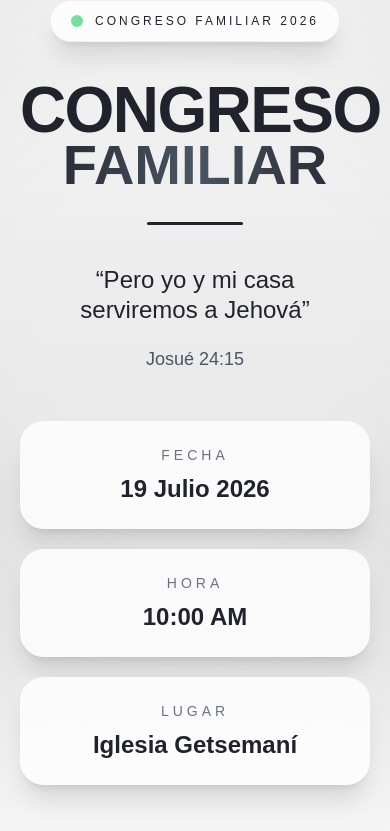
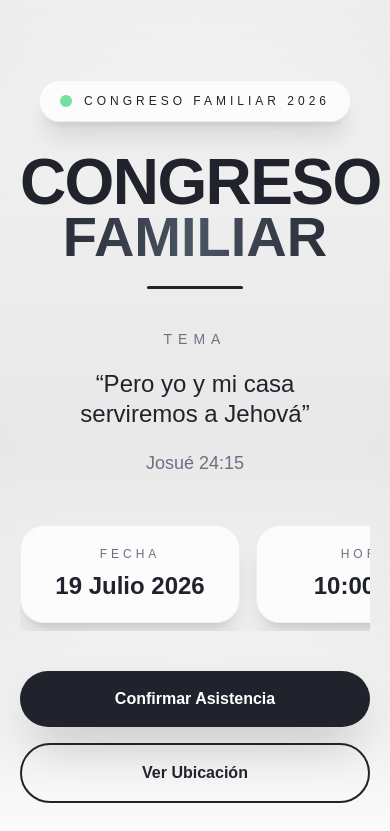
Before and after one commit to ulisesexe/congreso-familiar, a Next.js app: page / in a window 390 px wide. Shown: the top 831 px of the page. Built offline with nearby package versions, Linux system fonts and the light colour scheme.

Commit message:
Mejoras responsive heo

```diff
--- a/app/page.tsx
+++ b/app/page.tsx
@@ -7,19 +7,16 @@ export default function Home() {
     <main className="bg-[#D9D9D9] text-[#20232C]">
 
 {/* HERO */}
-
-<section className="relative min-h-screen overflow-hidden bg-gradient-to-b from-[#ECECEC] via-[#D9D9D9] to-white flex items-center justify-center px-5 md:px-8">
+<section className="relative min-h-screen overflow-hidden bg-gradient-to-b from-[#ECECEC] via-[#D9D9D9] to-white flex items-center justify-center px-5 py-20">
 
   {/* Glow */}
-
-  <div className="absolute top-0 left-1/2 -translate-x-1/2 w-[600px] h-[600px] bg-white/40 blur-3xl rounded-full" />
+  <div className="absolute top-0 left-1/2 -translate-x-1/2 w-[700px] h-[700px] bg-white/40 blur-3xl rounded-full" />
 
   <motion.div
     initial={{ opacity: 0, y: 60 }}
     animate={{ opacity: 1, y: 0 }}
     transition={{ duration: 1 }}
     className="relative z-10 w-full max-w-7xl text-center"
-
   >
 
     {/* Badge */}
@@ -44,10 +41,9 @@ className="relative z-10 w-full max-w-7xl text-center"
         className="
           text-xs
           md:text-sm
+          uppercase
+          tracking-[4px]
           font-medium
-      uppercase
-      tracking-[3px]
-      md:tracking-[5px]
         "
       >
         Congreso Familiar 2026
@@ -55,7 +51,7 @@ className="relative z-10 w-full max-w-7xl text-center"
     </div>
 
     {/* TITULO */}
-<div className="mt-10">
+    <div className="mt-8">
 
       <h1
         className="
@@ -96,10 +92,22 @@ className="relative z-10 w-full max-w-7xl text-center"
     </div>
 
     {/* Línea */}
-<div className="w-24 md:w-40 h-[3px] bg-[#20232C] mx-auto mt-8 rounded-full" />
-
-{/* Versículo */}
-<div className="mt-10 max-w-4xl mx-auto">
+    <div className="w-24 md:w-40 h-[3px] bg-[#20232C] mx-auto mt-6 rounded-full" />
+
+    {/* TEMA */}
+    <div className="mt-10">
+
+      <p
+        className="
+          uppercase
+          tracking-[6px]
+          text-sm
+          text-gray-500
+          mb-5
+        "
+      >
+        Tema
+      </p>
 
       <h3
         className="
@@ -109,6 +117,8 @@ className="relative z-10 w-full max-w-7xl text-center"
           font-light
           leading-tight
           text-[#20232C]
+          max-w-4xl
+          mx-auto
         "
       >
         “Pero yo y mi casa
@@ -116,7 +126,7 @@ className="relative z-10 w-full max-w-7xl text-center"
         serviremos a Jehová”
       </h3>
 
-  <p className="mt-5 text-lg md:text-2xl text-gray-600">
+      <p className="mt-5 text-lg md:text-2xl text-gray-500">
         Josué 24:15
       </p>
 
@@ -126,68 +136,74 @@ className="relative z-10 w-full max-w-7xl text-center"
     <div
       className="
         mt-12
-    grid
-    grid-cols-1
-    sm:grid-cols-2
-    lg:grid-cols-3
-    gap-5
-    max-w-4xl
-    mx-auto
-  "
->
-
-  <div
-    className="
+        flex
+        gap-4
+        overflow-x-auto
+        pb-2
+        justify-start
+        md:justify-center
+      "
+    >
+
+      <div
+        className="
+          min-w-[220px]
           bg-white/80
           backdrop-blur-xl
           rounded-3xl
-      p-6
+          p-5
           shadow-xl
-    "
-  >
-    <p className="text-sm uppercase tracking-[4px] text-gray-500">
+          border
+          border-black/5
+        "
+      >
+        <p className="uppercase tracking-[4px] text-gray-500 text-xs">
           Fecha
         </p>
 
-    <p className="mt-2 text-2xl font-bold">
+        <p className="mt-2 text-2xl font-bold text-[#20232C]">
           19 Julio 2026
         </p>
       </div>
 
       <div
         className="
+          min-w-[220px]
           bg-white/80
           backdrop-blur-xl
           rounded-3xl
-      p-6
+          p-5
           shadow-xl
-    "
-  >
-    <p className="text-sm uppercase tracking-[4px] text-gray-500">
+          border
+          border-black/5
+        "
+      >
+        <p className="uppercase tracking-[4px] text-gray-500 text-xs">
           Hora
         </p>
 
-    <p className="mt-2 text-2xl font-bold">
+        <p className="mt-2 text-2xl font-bold text-[#20232C]">
           10:00 AM
         </p>
       </div>
 
       <div
         className="
+          min-w-[260px]
           bg-white/80
           backdrop-blur-xl
           rounded-3xl
-      p-6
+          p-5
           shadow-xl
-      sm:col-span-2
-      lg:col-span-1
-    "
-  >
-    <p className="text-sm uppercase tracking-[4px] text-gray-500">
+          border
+          border-black/5
+        "
+      >
+        <p className="uppercase tracking-[4px] text-gray-500 text-xs">
           Lugar
         </p>
 
-    <p className="mt-2 text-2xl font-bold">
+        <p className="mt-2 text-2xl font-bold text-[#20232C]">
           Iglesia Getsemaní
         </p>
       </div>
@@ -197,7 +213,7 @@ className="relative z-10 w-full max-w-7xl text-center"
     {/* BOTONES */}
     <div
       className="
-    mt-12
+        mt-10
         flex
         flex-col
         sm:flex-row
@@ -214,7 +230,7 @@ className="relative z-10 w-full max-w-7xl text-center"
           py-4
           rounded-full
           font-semibold
-      shadow-xl
+          shadow-2xl
           hover:scale-105
           transition-all
         "
@@ -239,7 +255,6 @@ className="relative z-10 w-full max-w-7xl text-center"
       </button>
 
     </div>
-
 
   </motion.div>
 
```
Lines whose indentation alone changed are shown as unchanged.
